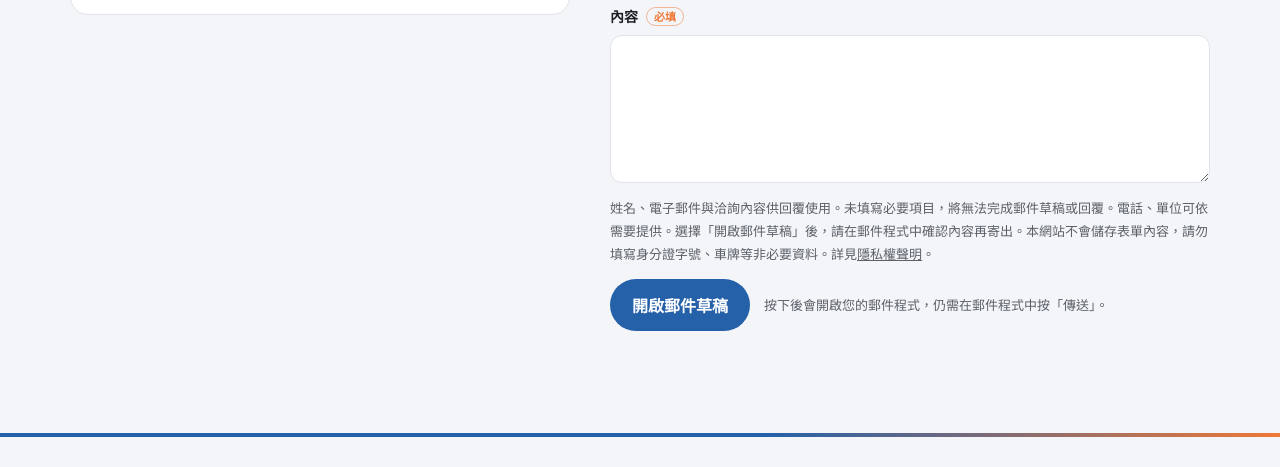
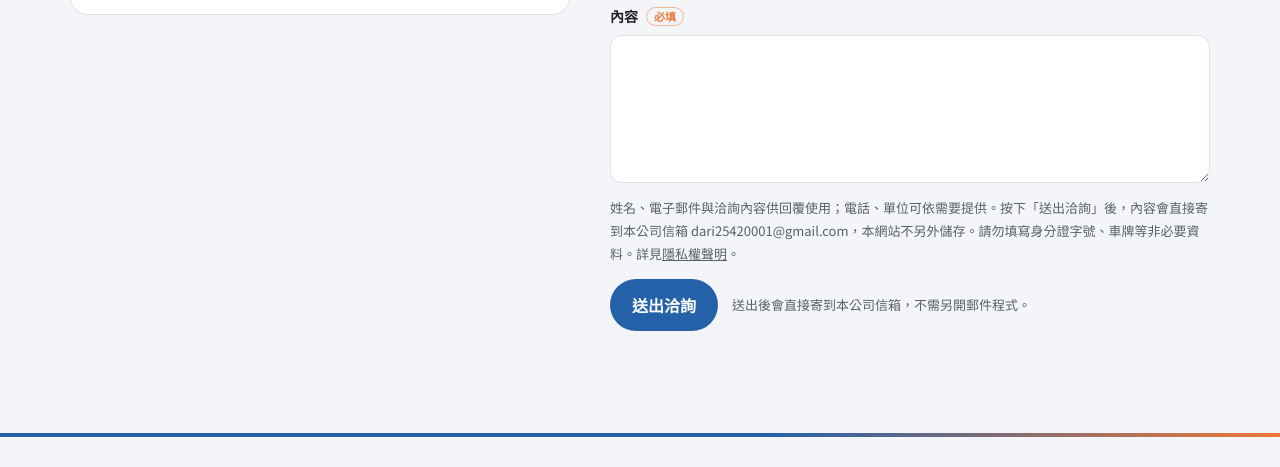
Before and after one commit to dari-design-web/luckyparking-web, a plain HTML site: page docs/contact.html in a window 1280 px wide. Shown: the part 1766-2233 px from the top of the page. Drawn offline with Linux system fonts and the light colour scheme.

Commit message:
合作洽詢：啟用直接寄信（Google Apps Script）
Co-Authored-By: Claude Opus 5.5 <noreply@anthropic.com>
Claude-Session: https://claude.ai/code/session_011Y1JW356nVSe3FeHRfs3AQ

```diff
--- a/docs/contact.html
+++ b/docs/contact.html
@@ -48,7 +48,7 @@
     <div><dt>社群</dt><dd><a href="https://www.facebook.com/luckyparking.tw/" target="_blank" rel="noopener">Facebook 粉絲專頁</a></dd></div>
   </dl></div>
   <p class="note nojs-note">目前請直接來信 <a href="mailto:dari25420001@gmail.com">dari25420001@gmail.com</a> 或來電 <a href="tel:0225023333">(02) 2502-3333</a> 洽詢（聯絡資訊見本頁）。</p>
-  <form class="f js-only" id="cform" aria-describedby="cform-intro" data-to="dari25420001@gmail.com" data-tel="(02) 2502-3333" novalidate onsubmit="return false">
+  <form class="f js-only" id="cform" aria-describedby="cform-intro" data-to="dari25420001@gmail.com" data-tel="(02) 2502-3333" data-endpoint="https://script.google.com/macros/s/AKfycbxclrprm8GAu6zHktSy_338aM4tKMbQNyF5ei8B03YpSSi3wVLmQ2lmh7ihYgBqsB8/exec" novalidate onsubmit="return false">
     <h2 class="ch">填寫<wbr>洽詢<wbr>內容</h2>
     <p class="note" id="cform-intro" style="margin:0 0 4px">也可以直接來信 <a href="mailto:dari25420001@gmail.com">dari25420001@gmail.com</a> 或來電 <a href="tel:0225023333">(02) 2502-3333</a>。姓名、電子郵件與內容為必填。</p>
     <div class="row">
@@ -62,8 +62,8 @@
     <label for="c-type">合作類別<select id="c-type" name="type"><option>停車場委外經營</option><option>商業空間與多元化合作</option><option>場站服務意見</option><option>其他</option></select></label>
     <label for="c-msg"><span>內容<span class="req">必填</span></span><textarea id="c-msg" name="msg" rows="5" required></textarea></label>
     <div class="hp" aria-hidden="true"><label>請勿填寫此欄<input name="website" tabindex="-1" autocomplete="off"></label></div>
-    <p class="note">姓名、電子郵件與洽詢內容供回覆使用。未填寫必要項目，將無法完成郵件草稿或回覆。電話、單位可依需要提供。選擇「開啟郵件草稿」後，請在郵件程式中確認內容再寄出。本網站不會儲存表單內容，請勿填寫身分證字號、車牌等非必要資料。詳見<a href="privacy.html">隱私權聲明</a>。</p>
-    <div style="display:flex;gap:14px;align-items:center;flex-wrap:wrap"><button class="btn primary" type="submit" disabled>開啟郵件草稿</button><span class="hint">按下後會開啟您的郵件程式，仍需在郵件程式中按「傳送」。</span></div>
+    <p class="note">姓名、電子郵件與洽詢內容供回覆使用；電話、單位可依需要提供。按下「送出洽詢」後，內容會直接寄到本公司信箱 dari25420001@gmail.com，本網站不另外儲存。請勿填寫身分證字號、車牌等非必要資料。詳見<a href="privacy.html">隱私權聲明</a>。</p>
+    <div style="display:flex;gap:14px;align-items:center;flex-wrap:wrap"><button class="btn primary" type="submit" disabled>送出洽詢</button><span class="hint">送出後會直接寄到本公司信箱，不需另開郵件程式。</span></div>
     <span class="status" id="cstatus" role="status"></span>
   </form>
 </div></section>
--- a/src/data/site.json
+++ b/src/data/site.json
@@ -27,5 +27,5 @@
   "basePath": "/luckyparking-web/",
   "_note_domain": "買網域後：baseUrl 改成 https://新網域/，basePath 改成 /，並在 docs/ 加 CNAME",
   "jobs1111": "https://www.1111.com.tw/corp/71713686/",
-  "formEndpoint": ""
+  "formEndpoint": "https://script.google.com/macros/s/AKfycbxclrprm8GAu6zHktSy_338aM4tKMbQNyF5ei8B03YpSSi3wVLmQ2lmh7ihYgBqsB8/exec"
 }
```
Also changed, not shown: docs/privacy.html (+1 -1 lines).
